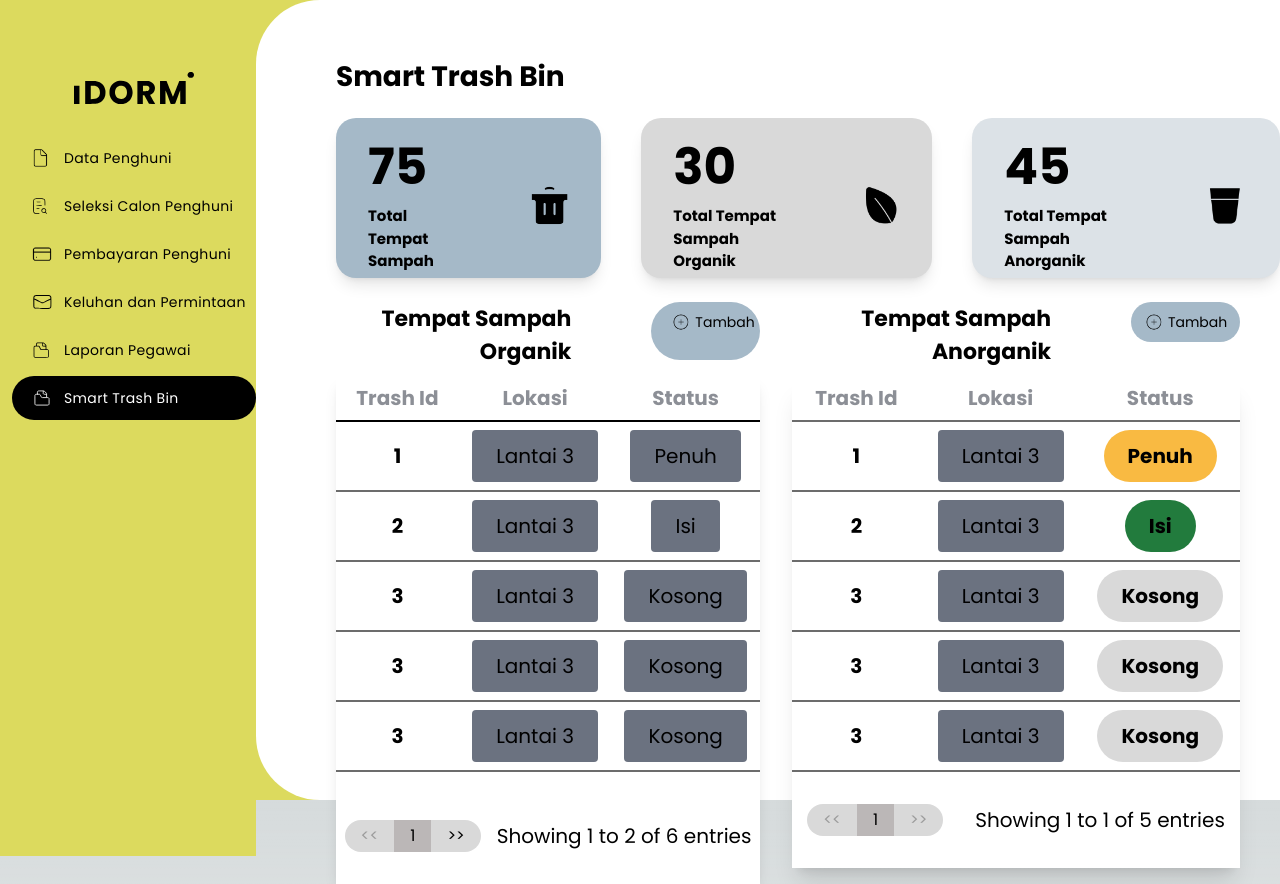
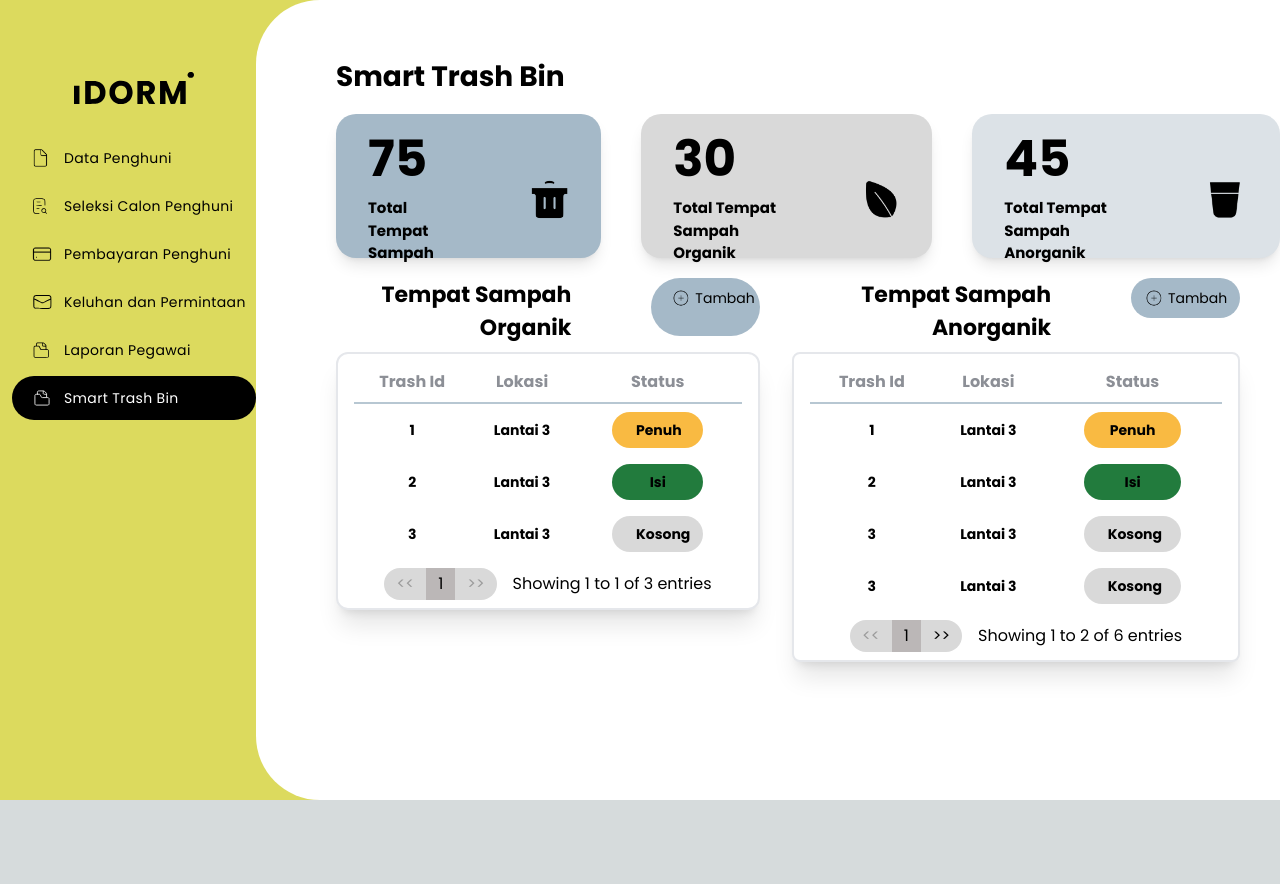
Before and after one commit to carissarianda/lasti-prototype-k2-g2, a Next.js app: page /tempat-sampah in a window 1280 px wide. After the commit the page ends 800 px from the top, so only its background shows below. Built offline with nearby package versions, Linux system fonts and the light colour scheme.

Commit message:
fix layout page & table

```diff
--- a/app/tempat-sampah/page.tsx
+++ b/app/tempat-sampah/page.tsx
@@ -23,21 +23,6 @@ const dataOrganik = [
     Trash_Id: 2,
     Lokasi: "Lantai 3",
     Status: "Isi",
-  },
-  {
-    Trash_Id: 3,
-    Lokasi: "Lantai 3",
-    Status: "Kosong",
-  },
-  {
-    Trash_Id: 3,
-    Lokasi: "Lantai 3",
-    Status: "Kosong",
-  },
-  {
-    Trash_Id: 3,
-    Lokasi: "Lantai 3",
-    Status: "Kosong",
   },
   {
     Trash_Id: 3,
@@ -72,14 +57,19 @@ const dataAnorganik = [
     Lokasi: "Lantai 3",
     Status: "Kosong",
   },
+  {
+    Trash_Id: 3,
+    Lokasi: "Lantai 3",
+    Status: "Kosong",
+  },
 ];
 
 export default function TempatSampah() {
   const [dataProduk, setDataProduk] = useState([]);
   return (
-    <main className="flex min-h-screen flex-col items-center justify-between bg-[#DCDA5E] relative">
+    <main className="flex h-screen flex-col items-center justify-between bg-[#DCDA5E] relative">
       <div className="p-12 justify-start items-start ">
-        <div className="fixed flex flex-col top-14 left-0 w-14 hover:w-64 md:w-64 bg-[#DCDA5E] h-full text-gray-600 transition-all duration-300 border-none sidebar">
+        <div className="fixed flex flex-col top-14 left-0 w-14 hover:w-64 md:w-64 bg-[#DCDA5E] h-[80vh] text-gray-600 transition-all duration-300 border-none sidebar">
           <div className="overflow-y-auto overflow-x-hidden flex flex-col justify-between flex-grow">
             <ul className="flex flex-col ml-3 py-4 space-y-1">
               <div className="flex items-center justify-center mb-2">
@@ -211,10 +201,10 @@ export default function TempatSampah() {
               </p>
             </div>
 
-            <div className="ml-20 mt-5 flex flex-justify-between gap-10">
-              <div className="rounded-[20px] bg-[#A5B9C8] w-200 h-40 shadow-lg">
+            <div className="ml-20 mt-4 flex flex-justify-between gap-10">
+              <div className="rounded-[20px] bg-[#A5B9C8] w-200 h-36 shadow-lg">
                 <div className="flex flex-justify-between gap-10">
-                  <div className=" mt-3 ml-8 text-start items-center">
+                  <div className="mt-2 ml-8 text-start items-center">
                     <div className="flex items-center">
                       <p className=" text-black font-bold text-[50px]">75</p>
                     </div>
@@ -240,9 +230,9 @@ export default function TempatSampah() {
                   </div>
                 </div>
               </div>
-              <div className="rounded-[20px] bg-[#D9D9D9] w-200 h-40 shadow-lg">
+              <div className="rounded-[20px] bg-[#D9D9D9] w-200 h-36 shadow-lg">
                 <div className="flex flex-justify-between gap-10">
-                  <div className=" mt-3 ml-8 text-start items-center">
+                  <div className=" mt-2 ml-8 text-start items-center">
                     <div className="flex items-center">
                       <p className=" text-black font-bold text-[50px]">30</p>
                     </div>
@@ -268,9 +258,9 @@ export default function TempatSampah() {
                   </div>
                 </div>
               </div>
-              <div className="rounded-[20px] bg-[#DCE2E7] w-200 h-40 shadow-lg">
+              <div className="rounded-[20px] bg-[#DCE2E7] w-200 h-36 shadow-lg">
                 <div className="flex flex-justify-between gap-10">
-                  <div className=" mt-3 ml-8 text-start items-center">
+                  <div className=" mt-2 ml-8 text-start items-center">
                     <div className="flex items-center">
                       <p className=" text-black font-bold text-[50px]">45</p>
                     </div>
@@ -297,7 +287,7 @@ export default function TempatSampah() {
                 </div>
               </div>
             </div>
-            <div className="ml-20 mt-6 mr-10 flex flex-row justify-between text-black gap-8">
+            <div className="ml-20 mt-5 mr-10 flex flex-row justify-between text-black gap-8">
               <div className="flex flex-col gap-2">
                 <div className="flex flex-row justify-between">
                   <p className="text-black font-semibold text-[22px]">
--- a/components/tableAnorganik.tsx
+++ b/components/tableAnorganik.tsx
@@ -11,7 +11,7 @@ const { data: InitialData } = props;
 
   const padding = "px-2 py-2";
   const totalData = InitialData.length;
-  const itemsPerPage = 5;
+  const itemsPerPage = 4;
   const [currentPage, setCurrentPage] = useState(1);
 
   const toCurrency = (num: number) => "Rp" + num.toLocaleString("id-ID");
@@ -22,14 +22,14 @@ const { data: InitialData } = props;
   const maxPageData = Math.ceil(totalData / itemsPerPage);
 
   return (
-    <div className="shadow-xl rounded-xl bg-black">
+    <div className="shadow-xl rounded-lg border-2 px-4 py-2 bg-white">
       <table className="w-full text-center bg-white text-black ">
-        <thead className="text-xl capitalize bg-white border-b-2 border-[#6C6C6C]">
+        <thead className="text-md capitalize bg-white border-b-2 border-[#B7C7D2]">
           <tr>
             {titles.map((item, idx) => (
               <th
                 key={idx}
-                className={`px-4 py-2 text-[#8C8F96] font-semibold`}
+                className={`px-2 py-2 text-[#8C8F96] font-semibold`}
               >
                 {item.replaceAll("_", " ")}
               </th>
@@ -40,16 +40,16 @@ const { data: InitialData } = props;
           {currentPageData.map((item, index) => (
             <tr
               key={index + (currentPage - 1) * 5}
-              className="bg-white border-b-2 border-[#6C6C6C] text-xl capitalize"
+              className="bg-white border-[#6C6C6C] text-sm capitalize"
             >
               {Object.values(item).map((val, idx) => (
                 <td
                   key={idx}
                   className={`${padding}`}
                 >
-                  {idx === titles.length - 1 || idx === titles.length -2 ? ( // Assuming status is the last column
+                  {idx === titles.length - 1  ? ( // Assuming status is the last column
                     <button
-                      className={`px-6 py-3 rounded capitalize ${
+                      className={`px-6 py-2 w-3/5 rounded capitalize ${
                         val === 'Penuh' ? 'bg-[#F9BA42] rounded-full font-semibold' :
                         val === 'Isi' ? 'bg-[#227B3D] rounded-full font-semibold' :
                         val === 'Kosong' ? 'bg-[#D9D9D9] rounded-full font-semibold' :
@@ -94,29 +94,29 @@ const { data: InitialData } = props;
           )} */}
         </tbody>
       </table>
-      <div className="flex justify-center gap-8 items-center bg-white py-8 ">
+      <div className="flex justify-center gap-4 items-center bg-white pt-2 ">
         <div className="flex justify-center">
           <button
             onClick={() => setCurrentPage(currentPage - 1)}
             disabled={currentPage === 1}
             className={`${
               currentPage === 1 ? "text-[#9b9b9b]" : "text-black"
-            } bg-[#D9D9D9] px-4 py-1 rounded-l-full`}
+            } bg-[#D9D9D9] px-3 py-1 rounded-l-full`}
           >
             {"<<"}
           </button>
-          <button className="bg-[#BBB7B7] px-4 py-1">{currentPage}</button>
+          <button className="bg-[#BBB7B7] px-3 py-1">{currentPage}</button>
           <button
             onClick={() => setCurrentPage(currentPage + 1)}
             disabled={currentPage === maxPageData}
             className={`${
               currentPage === maxPageData ? "text-[#9b9b9b]" : "text-black"
-            } bg-[#D9D9D9] px-4 py-1 rounded-r-full`}
+            } bg-[#D9D9D9] px-3 py-1 rounded-r-full`}
           >
             {">>"}
           </button>
         </div>
-        <p className="text-xl">
+        <p className="text-base">
           Showing {currentPage} to {maxPageData} of {totalData} entries
         </p>
       </div>
--- a/components/tableOrganik.tsx
+++ b/components/tableOrganik.tsx
@@ -5,15 +5,13 @@ import {useState} from "react"
 export default function TableOrganik(props: { data: any[] }) {
 const { data: InitialData } = props;
   const titles = Object.keys(InitialData[0]);
-
-  //
   const currencyIndexes = titles
     .map((title, index) => (title.includes("total") ? index : undefined))
     .filter((index) => index !== undefined);
 
   const padding = "px-2 py-2";
   const totalData = InitialData.length;
-  const itemsPerPage = 5;
+  const itemsPerPage = 4;
   const [currentPage, setCurrentPage] = useState(1);
 
   const toCurrency = (num: number) => "Rp" + num.toLocaleString("id-ID");
@@ -24,14 +22,14 @@ const { data: InitialData } = props;
   const maxPageData = Math.ceil(totalData / itemsPerPage);
 
   return (
-    <div className="rounded-lg border-black flex flex-col gap-4 shadow-lg">
-      <table className=" w-full text-center bg-white text-black">
-        <thead className="text-xl capitalize bg-white border-b-2 border-[#000000]">
+    <div className="shadow-xl border-2 rounded-xl px-4 py-2 bg-white">
+      <table className="w-full text-center bg-white text-black">
+        <thead className="text-md capitalize bg-white border-b-2 border-[#B7C7D2]">
           <tr>
             {titles.map((item, idx) => (
               <th
                 key={idx}
-                className={`px-4 py-2 text-[#8C8F96] font-semibold`}
+                className={`px-2 py-2 text-[#8C8F96] font-semibold`}
               >
                 {item.replaceAll("_", " ")}
               </th>
@@ -42,28 +40,35 @@ const { data: InitialData } = props;
           {currentPageData.map((item, index) => (
             <tr
               key={index + (currentPage - 1) * 5}
-              className="bg-white border-b-2 border-[#6C6C6C] text-xl capitalize"
+              className="bg-white text-sm capitalize"
             >
               {Object.values(item).map((val, idx) => (
                 <td
                   key={idx}
                   className={`${padding}`}
                 >
-                  {idx === titles.length - 1 || idx === titles.length -2 ? ( // Assuming status is the last column
+                  {idx === titles.length - 1  ? ( // Assuming status is the last column
                     <button
-                      className={`px-6 py-3 rounded capitalize ${
-                        val === 'berhasil' ? 'bg-[#F9BA42] rounded-full font-semibold' :
-                        val === 'diambil' ? 'bg-[#227B3D] rounded-full font-semibold text-white' :
-                        val === 'diproses' ? 'bg-[#D9D9D9] rounded-full font-semibold' :
+                      className={`px-6 py-2 w-3/5 rounded capitalize ${
+                        val === 'Penuh' ? 'bg-[#F9BA42] rounded-full font-semibold' :
+                        val === 'Isi' ? 'bg-[#227B3D] rounded-full font-semibold' :
+                        val === 'Kosong' ? 'bg-[#D9D9D9] rounded-full font-semibold' :
                         'bg-gray-500'
                       }`}
                     >
                       {val as string}
                     </button>
                   ) : (
+                    idx === 2 ? (
+                      <div className="flex items-center justify-center font-semibold">
+                        {toCurrency(item.total_nominal)}
+                      </div>
+                    ) : currencyIndexes.includes(idx) ? (
+                      toCurrency(val as number)
+                    ) : (
                       <p className="font-semibold">{val as string}</p>
                     )
-                  }
+                  )}
                 </td>
               ))}
 
@@ -89,29 +94,29 @@ const { data: InitialData } = props;
           )} */}
         </tbody>
       </table>
-      <div className="flex justify-center gap-4 items-center bg-white py-8">
+      <div className="flex justify-center gap-4 items-center bg-white pt-2 ">
         <div className="flex justify-center">
           <button
             onClick={() => setCurrentPage(currentPage - 1)}
             disabled={currentPage === 1}
             className={`${
               currentPage === 1 ? "text-[#9b9b9b]" : "text-black"
-            } bg-[#D9D9D9] px-4 py-1 rounded-l-full`}
+            } bg-[#D9D9D9] px-3 py-1 rounded-l-full`}
           >
             {"<<"}
           </button>
-          <button className="bg-[#BBB7B7] px-4 py-1">{currentPage}</button>
+          <button className="bg-[#BBB7B7] px-3 py-1">{currentPage}</button>
           <button
             onClick={() => setCurrentPage(currentPage + 1)}
             disabled={currentPage === maxPageData}
             className={`${
               currentPage === maxPageData ? "text-[#9b9b9b]" : "text-black"
-            } bg-[#D9D9D9] px-4 py-1 rounded-r-full`}
+            } bg-[#D9D9D9] px-3 py-1 rounded-r-full`}
           >
             {">>"}
           </button>
         </div>
-        <p className="text-xl">
+        <p className="text-base">
           Showing {currentPage} to {maxPageData} of {totalData} entries
         </p>
       </div>
```
